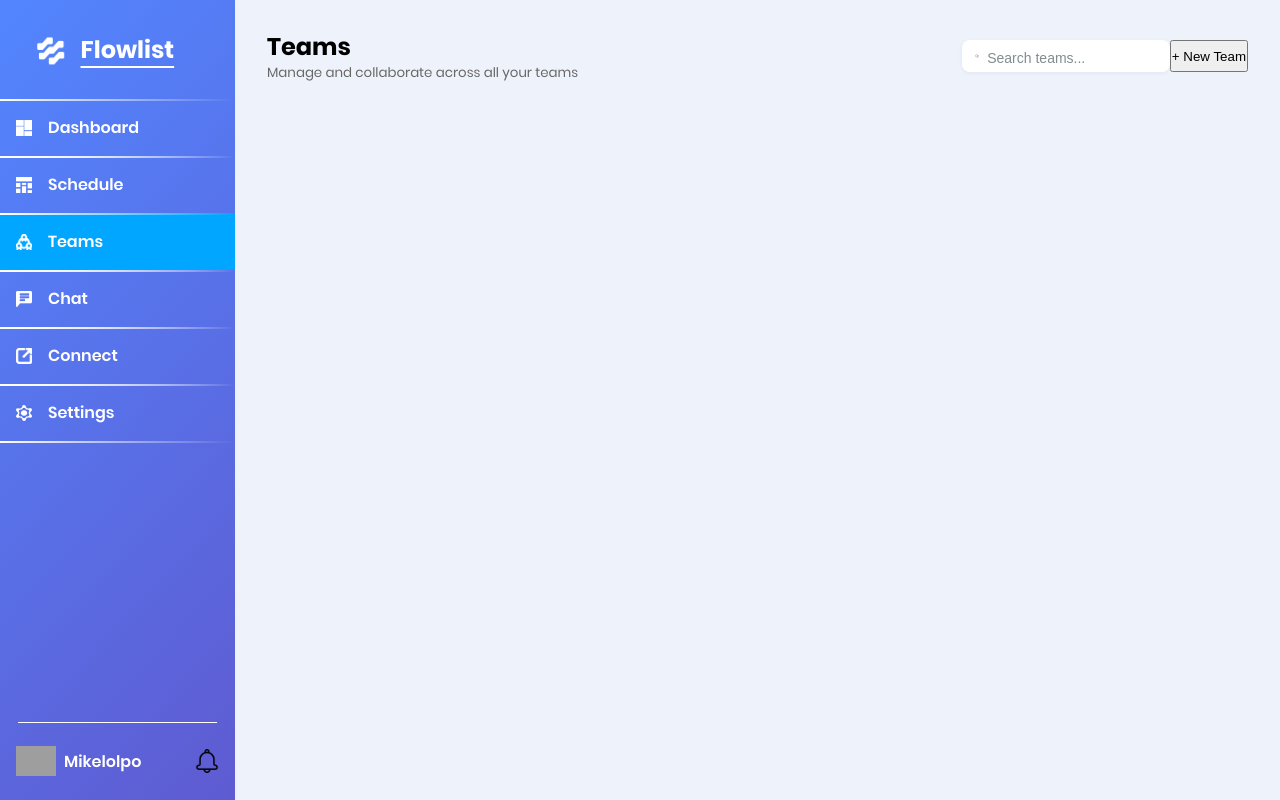
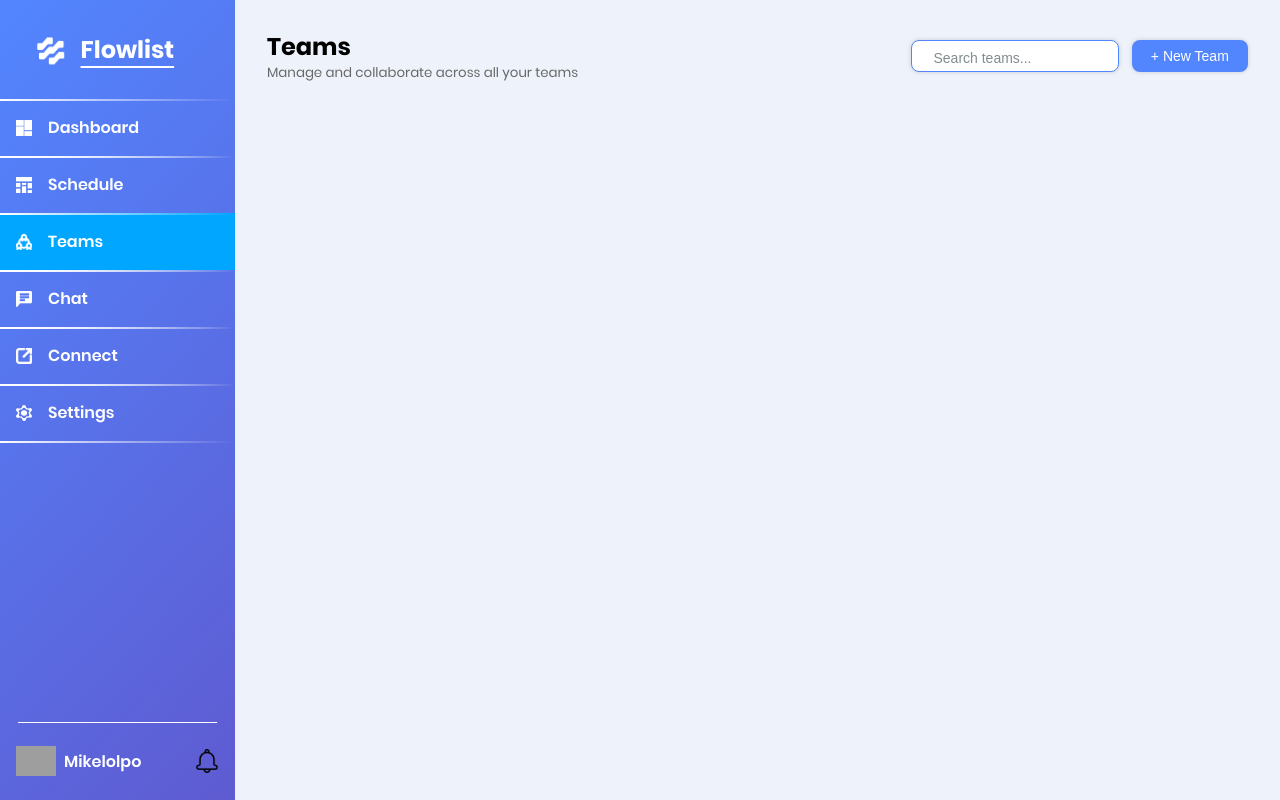
Before and after one commit to Mikelolpo10/Flowlist, a React (Vite) app in the folder Flowlist/: page /teams in a window 1280 px wide. Built offline with nearby package versions, Linux system fonts and the light colour scheme; grey boxes are pictures that could not be loaded.

Commit message:
Tambahin box shadow di search bar dan benerin var box shadow serta tambah var biru primary

```diff
--- a/Flowlist/src/components/Sidebar.css
+++ b/Flowlist/src/components/Sidebar.css
@@ -5,7 +5,6 @@
   width: 18%;
   min-width: 235px;
   max-width: 235px;
-  background: #5F5BD1;
   background: linear-gradient(313deg, rgba(95, 91, 209, 1) 0%, rgba(82, 134, 255, 1) 100%);
 }
 
--- a/Flowlist/src/index.css
+++ b/Flowlist/src/index.css
@@ -4,7 +4,8 @@
   background: #eef2fb;
   /* #EEFDFF */
 
-  --font-shadow: 0px 0px 5px 0px rgba(0, 0, 0, 15%);
+  --box-shadow: 0px 0px 5px 0px rgba(0, 0, 0, 15%);
+  --primary-blue-color: rgba(82, 134, 255, 1);
 
   overflow-x: hidden;
 
--- a/Flowlist/src/pages/Teams/TeamsPage.css
+++ b/Flowlist/src/pages/Teams/TeamsPage.css
@@ -22,6 +22,7 @@ header {
 #header-right {
   margin-left: auto;
   display: flex;
+  gap: 0.8rem;
   height: 2rem;
 }
 
@@ -29,32 +30,50 @@ header {
   box-shadow: var(--box-shadow);
 }
 
-#search-bar {
+.search-bar {
   padding: 0.35rem;
   display: flex;
   align-items: center;
   width: 13rem;
-  border: none;
+  /* border: none; */
+  border: solid 1px var(--primary-blue-color);
   border-radius: 0.5rem;
   background-color: white;
   box-shadow: 0 1px 4px rgba(30,40,100,0.06);
   transition: border-color 0.2s;
 }
 
-#search-bar input::placeholder {
+.search-bar input {
+  padding-right: 0.5rem;
+  border: none;
+  outline: none;
+}
+
+.search-bar input::placeholder {
   color: rgb(130, 141, 143);
   font-size: 14px;
   font-weight: 500;
   transform: translateY(10%);
 }
 
-#search-bar svg {
+.search-bar svg {
   margin: 0 0.5rem;
   display: flex;
   height: 1rem;
   width: 1rem;
 }
 
-#search-bar input {
+.search-bar-focus {
+  border: solid 1px var(--primary-blue-color);
+  transition: all 1s;
+}
+
+#search-button {
+  padding: 0.5rem 1.2rem;
   border: none;
+  border-radius: 0.5rem;
+  background-color: var(--primary-blue-color);
+  color: white;
+  font-size: 14px;
+  box-shadow: var(--box-shadow);
 }
--- a/Flowlist/src/pages/Teams/TeamsPage.jsx
+++ b/Flowlist/src/pages/Teams/TeamsPage.jsx
@@ -1,7 +1,10 @@
 import { motion } from 'motion/react'
+import { useState } from 'react'
 import './TeamsPage.css'
 
 export default function TeamsPage({ pageVariant, userData }) {
+  const [ searchBarFocus, setSearchBarFocus ] = useState('')
+
   return (
     <>
       <motion.div className='root-container'
@@ -17,11 +20,15 @@ export default function TeamsPage({ pageVariant, userData }) {
             <small>Manage and collaborate across all your teams</small>
           </div>
           <div id='header-right'>
-            <div id='search-bar'>
+            <div className={`search-bar ${searchBarFocus}`}>
               <svg viewBox="0 0 24 24" fill="none" stroke="#686868" strokeWidth="2" strokeLinecap="round" strokeLinejoin="round"><circle cx="11" cy="11" r="8"/><path d="m21 21-4.35-4.35"/></svg>
-              <input placeholder="Search teams..."/>
+              <input
+                placeholder="Search teams..."
+                onFocus={() => setSearchBarFocus('search-bar-focus')}
+                onBlur={() => setSearchBarFocus('')}
+              />
             </div>
-            <button>+ New Team</button>
+            <button id='search-button'>+ New Team</button>
           </div>
         </header>
 
```
